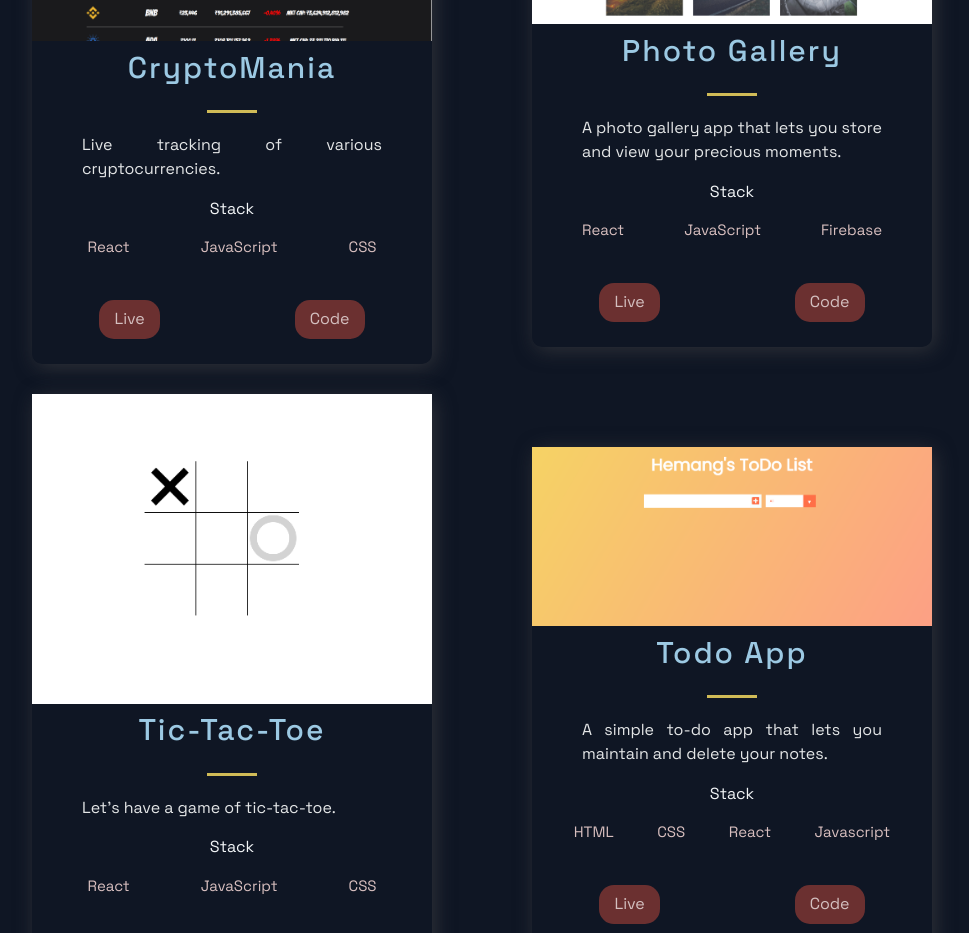
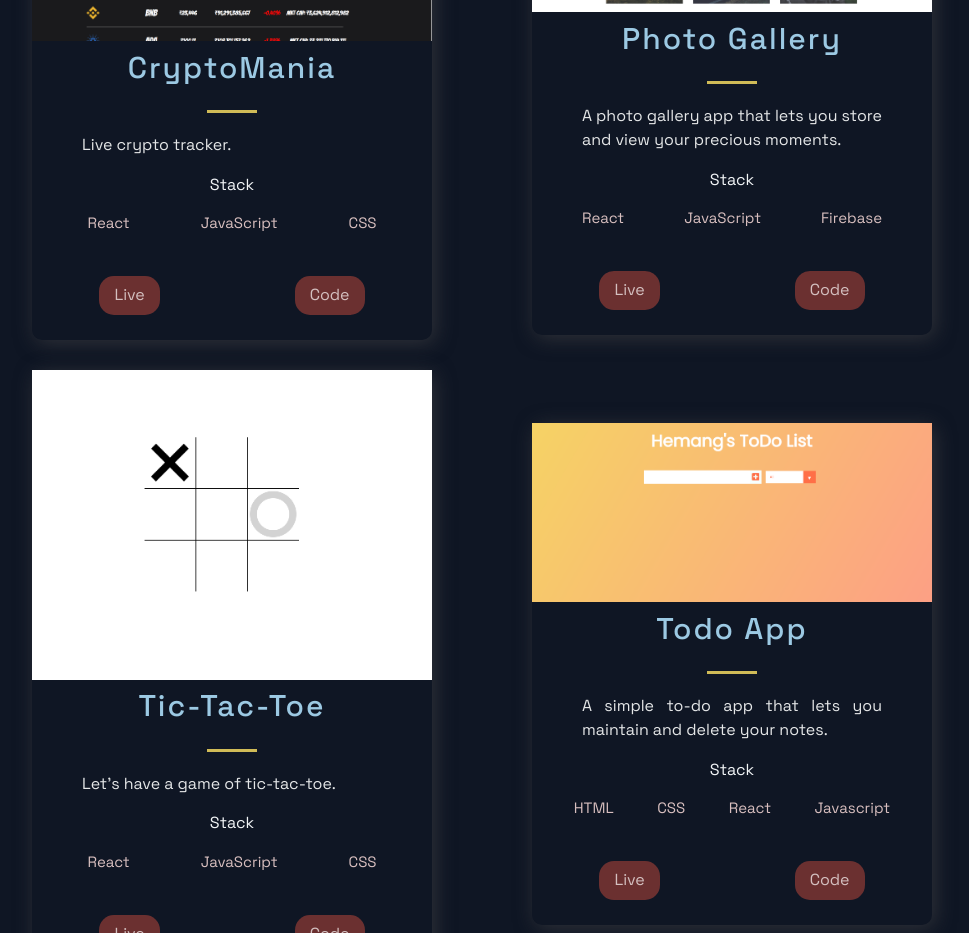
Before and after one commit to hemang7/portfolio2.0, a Next.js app: page / in a window 1280 px wide. Shown: the part 1760-2693 px from the top of the page, without its empty margins (158-1127 px from the left). Built offline with nearby package versions, Linux system fonts and the light colour scheme.

Commit message:
Update constants.js

```diff
--- a/src/constants/constants.js
+++ b/src/constants/constants.js
@@ -19,7 +19,7 @@
   },
   {
     title: 'CryptoMania',
-    description:"Live tracking of various cryptocurrencies.",
+    description:"Live crypto tracker.",
     image: '/images/7.png',
     tags: ['React', 'JavaScript', 'CSS'],
     source: 'https://hm-cryptotracker.netlify.app/',
```
